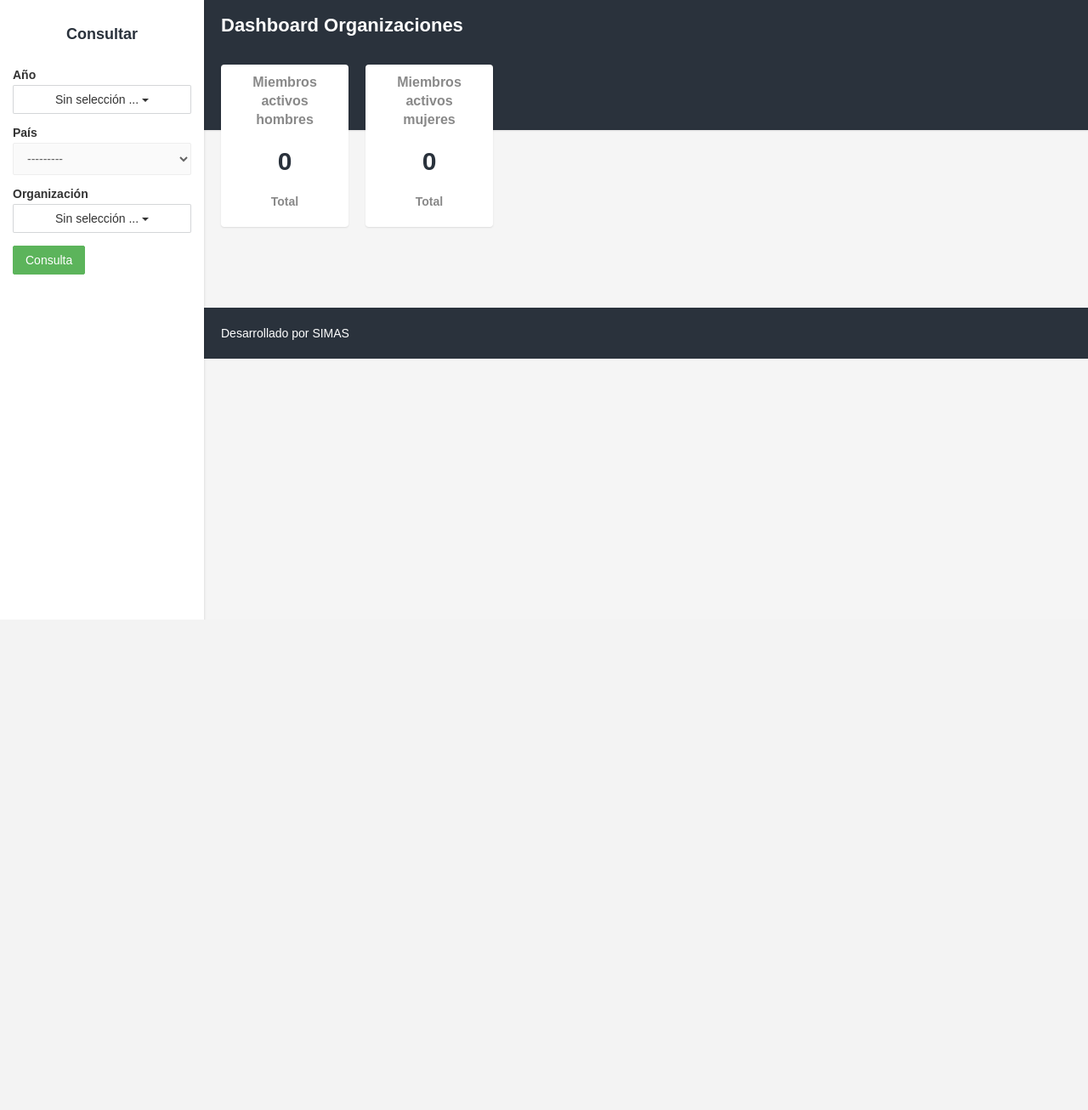
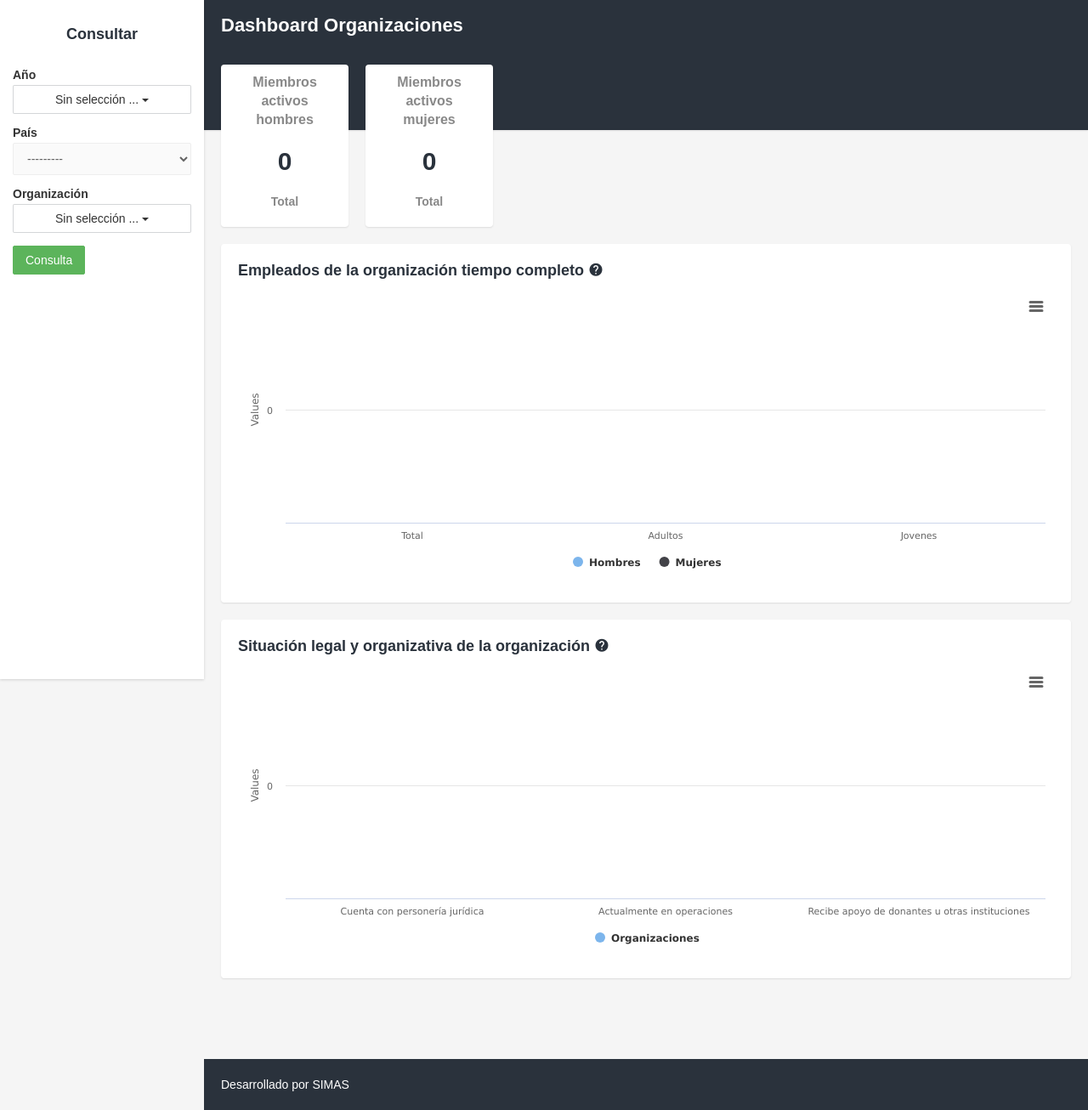
Before and after one commit to ErickMurillo/plasystem, a Django app: template templates/organizaciones/dashboard.html in a window 1280 px wide. Shown: the part 71-1377 px from the top of the page at 85% size. Before the commit the page ends 493 px from the top, so only its background shows below. Run offline with Django 3.2, Linux system fonts and the light colour scheme; the template is opened without the code that fills it: values that come from a table or form of the project are taken from there, others are empty; data comes from the database, SQL or seed files in the repository; parts of the project's set-up code (start-up, migrations or seed data) failed here and were passed over; some web fonts are replaced.

Commit message:
agregando salidas dashboard org

```diff
--- a/templates/organizaciones/dashboard.html
+++ b/templates/organizaciones/dashboard.html
@@ -10,9 +10,7 @@
 	</div>
 
 	<div class="page-content-wrapper ">
-
 		<div class="container">
-
 			<div class="row">
 				<div class="col-sm-4 col-lg-2">
 					<div class="panel text-center">
@@ -37,8 +35,32 @@
 						</div>
 					</div>
 				</div>
+			</div>
+
+			<div class="row">
+				<div class="col-sm-12">
+					<div class="panel panel-primary">
+						<div class="panel-body">
+							<h4 class="m-t-0">Empleados de la organización tiempo completo <span class="mdi mdi-help-circle"></span></h4>
+							<div id="grafico1" width:'100%' style="height: 350px;"></div>
+						</div>
+					</div>
+				</div>
 
 			</div>
+
+			<div class="row">
+				<div class="col-sm-12">
+					<div class="panel panel-primary">
+						<div class="panel-body">
+							<h4 class="m-t-0">Situación legal y organizativa de la organización <span class="mdi mdi-help-circle"></span></h4>
+							<div id="grafico2" width:'100%' style="height: 350px;"></div>
+						</div>
+					</div>
+				</div>
+
+			</div>
+
 		</div>
 	</div>
 
@@ -46,5 +68,46 @@
 {% endblock %}
 
 {% block extra_js %}
+<script type="text/javascript">
+Highcharts.chart('grafico1', {
+    chart: {
+        type: 'column'
+    },
+    title: {
+        text: ''
+    },
+    xAxis: {
+        categories: ['Total', 'Adultos', 'Jovenes']
+    },
+    credits: {
+        enabled: false
+    },
+    series: [{
+        name: 'Hombres',
+        data: [{{empleados_org.values.0|default:"0"}}, {{empleados_org.values.2|default:"0"}}, {{empleados_org.values.4|default:"0"}}]
+    }, {
+        name: 'Mujeres',
+        data: [{{empleados_org.values.1|default:"0"}}, {{empleados_org.values.3|default:"0"}}, {{empleados_org.values.5|default:"0"}}]
+    }]
+});
 
+Highcharts.chart('grafico2', {
+    chart: {
+        type: 'column'
+    },
+    title: {
+        text: ''
+    },
+    xAxis: {
+        categories: ['Cuenta con personería jurídica', 'Actualmente en operaciones', 'Recibe apoyo de donantes u otras instituciones']
+    },
+    credits: {
+        enabled: false
+    },
+    series: [{
+        name: 'Organizaciones',
+        data: [{{personeria|default:"0"}}, {{en_operaciones|default:"0"}}, {{apoyo|default:"0"}}]
+    }]
+})
+</script>
 {% endblock %}
```
Also changed, not shown: resultados/views.py (+31 -4 lines). Lines whose indentation alone changed are shown as unchanged.
